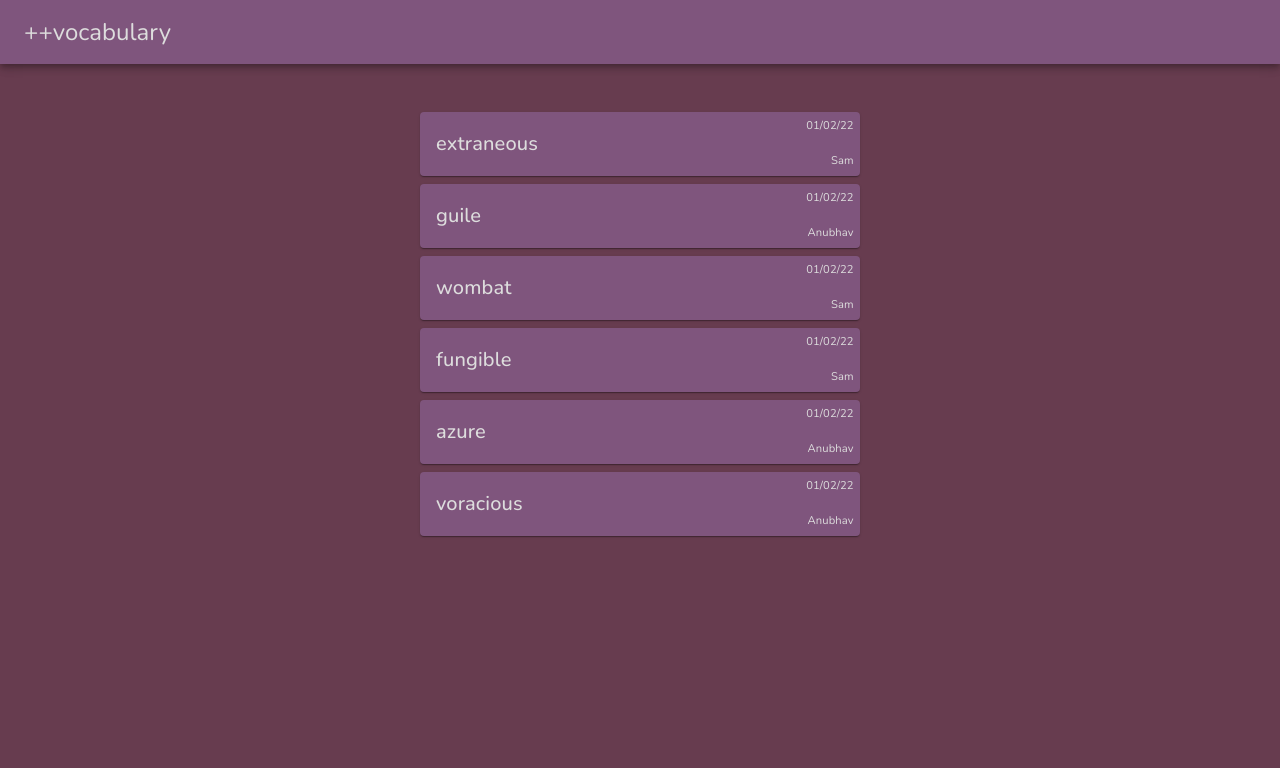
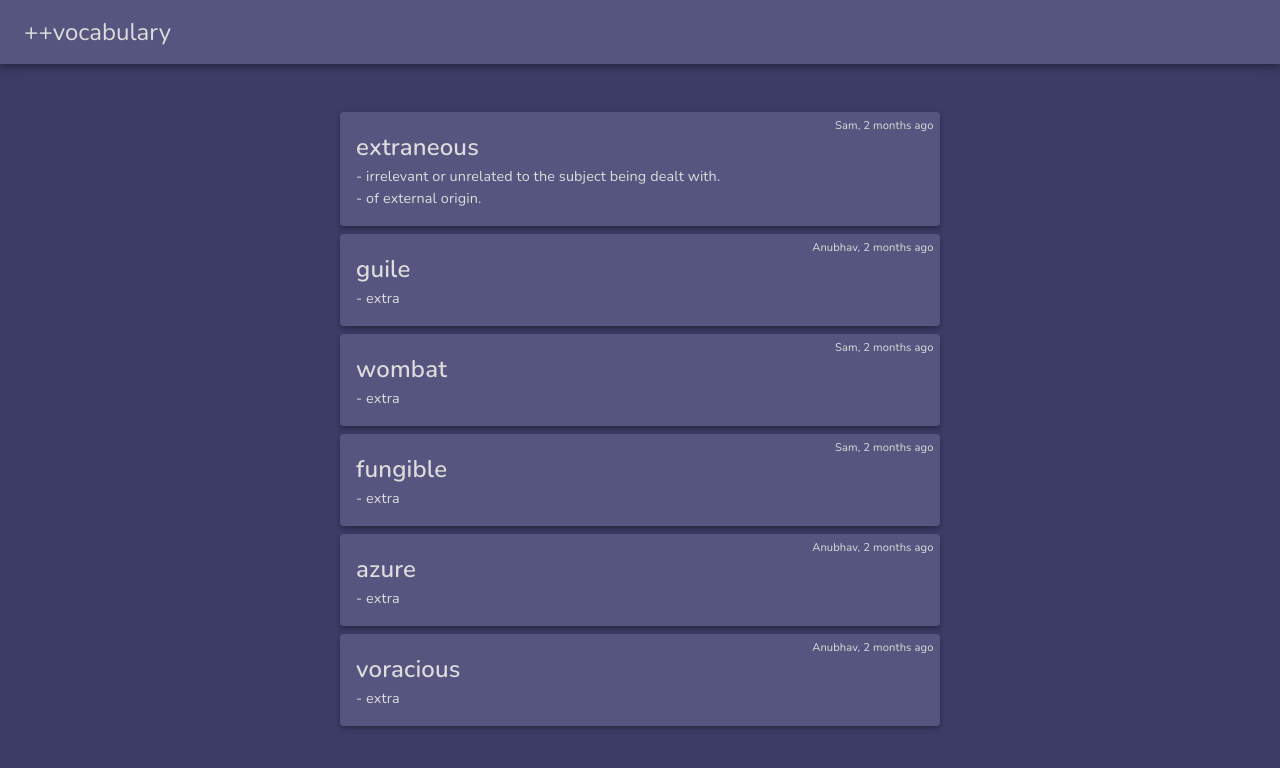
Before and after one commit to sammochen/ppv, a React (Create React App) app in the folder packages/frontend/: page / in a window 1280 px wide. Shown: the top 768 px of the page. Built offline with nearby package versions, Linux system fonts and the light colour scheme.

Commit message:
add definition in visual

```diff
--- a/packages/frontend/package.json
+++ b/packages/frontend/package.json
@@ -13,6 +13,7 @@
     "@types/react-dom": "^17.0.11",
     "axios": "^0.25.0",
     "color": "^4.2.1",
+    "dayjs": "^1.11.0",
     "gts": "^3.1.0",
     "prettier-plugin-organize-imports": "^2.3.4",
     "react": "^17.0.2",
--- a/packages/frontend/src/App.tsx
+++ b/packages/frontend/src/App.tsx
@@ -1,55 +1,16 @@
 import {AppBar, Grid, Toolbar, Typography} from '@mui/material';
 import {Box} from '@mui/system';
 import React from 'react';
-import {NewWordModal} from './components/NewWordModal';
 import {WordPanel} from './components/WordPanel';
 import {backgroundColor, secondaryColor, textColor} from './theme/colors';
-import {WordItem} from './utils/types';
+import {stubWordList} from './utils/stub';
 
 // const API_URL = process.env.REACT_APP_API_URL || 'http://localhost:3001';
 
 /* --------------------------- Temporary mock data -------------------------- */
 // Word list that is above the "new words" line
-const wordList: WordItem[] = [
-  {
-    word: 'extraneous',
-    author: 'Sam',
-    date: new Date('2/1/22'),
-  },
-  {
-    word: 'guile',
-    author: 'Anubhav',
-    date: new Date('2/1/22'),
-  },
-  {
-    word: 'wombat',
-    author: 'Sam',
-    date: new Date('2/1/22'),
-  },
-  {
-    word: 'fungible',
-    author: 'Sam',
-    date: new Date('2/1/22'),
-  },
-  {
-    word: 'azure',
-    author: 'Anubhav',
-    date: new Date('2/1/22'),
-  },
-  {
-    word: 'voracious',
-    author: 'Anubhav',
-    date: new Date('2/1/22'),
-  },
-];
 
 export const App = () => {
-  const [modalOpen, setModalOpen] = React.useState(false);
-
-  const handleModalClose = () => {
-    setModalOpen(false);
-  };
-
   return (
     <Box sx={{backgroundColor: backgroundColor.hex(), minHeight: '100vh'}}>
       {/* Top app bar */}
@@ -71,28 +32,22 @@ export const App = () => {
           <Grid
             container
             sx={{
-              width: '30rem',
+              width: '40rem',
               maxWidth: '80vw',
               padding: '1rem',
             }}
             spacing={1}
           >
-            {wordList.map(wordItem => {
+            {stubWordList.map(wordObj => {
               return (
                 <Grid item xs={12}>
-                  <WordPanel wordItem={wordItem} />
+                  <WordPanel wordObj={wordObj} />
                 </Grid>
               );
             })}
           </Grid>
         </Grid>
       </Grid>
-
-      {/* The modal that opens on adding a new word */}
-      <NewWordModal
-        modalOpen={modalOpen}
-        onClose={handleModalClose}
-      ></NewWordModal>
     </Box>
   );
 };
--- a/packages/frontend/src/components/NewWordModal.tsx
+++ /dev/null
@@ -1,81 +0,0 @@
-import CloseIcon from '@mui/icons-material/Close';
-import DoneIcon from '@mui/icons-material/Done';
-import StarIcon from '@mui/icons-material/Star';
-import {
-  Button,
-  Dialog,
-  DialogContent,
-  DialogTitle,
-  Grid,
-  TextField,
-  Typography,
-} from '@mui/material';
-import React from 'react';
-
-type NewWordModalProps = {
-  modalOpen: boolean;
-  onClose: () => void;
-};
-
-// The modal which facilitates adding a new word
-export const NewWordModal = ({modalOpen, onClose}: NewWordModalProps) => {
-  const [isFavourite, setFavourite] = React.useState(false);
-
-  const handleFavouriteButton = () => {
-    setFavourite(!isFavourite);
-  };
-
-  const handleCrossButtonClick = () => {
-    onClose();
-  };
-
-  const handleTickButtonClick = () => {
-    onClose();
-  };
-
-  return (
-    <Dialog
-      open={modalOpen}
-      onBackdropClick={() => onClose()}
-      maxWidth={'sm'}
-      fullWidth={true}
-    >
-      <DialogTitle>
-        <Typography component={'span'} variant={'h6'}>
-          New Word
-        </Typography>
-      </DialogTitle>
-      <DialogContent>
-        {/* Input components */}
-        <Grid container direction={'column'} spacing={2}>
-          <Grid item>
-            <TextField
-              fullWidth
-              variant="outlined"
-              placeholder="Enter your word here"
-            />
-          </Grid>
-
-          {/* The OK (tick) and Cancel (cross) buttons */}
-          <Grid container item spacing={1} justifyContent={'end'}>
-            <Grid item>
-              <Button variant="outlined" onClick={handleTickButtonClick}>
-                <StarIcon />
-              </Button>
-            </Grid>
-            <Grid item>
-              <Button variant="outlined" onClick={handleTickButtonClick}>
-                <DoneIcon />
-              </Button>
-            </Grid>
-            <Grid item>
-              <Button variant="outlined" onClick={handleCrossButtonClick}>
-                <CloseIcon />
-              </Button>
-            </Grid>
-          </Grid>
-        </Grid>
-      </DialogContent>
-    </Dialog>
-  );
-};
--- a/packages/frontend/src/components/WordPanel.tsx
+++ b/packages/frontend/src/components/WordPanel.tsx
@@ -1,14 +1,18 @@
 import {Grid, Paper, Typography} from '@mui/material';
+import dayjs from 'dayjs';
+import relativeTime from 'dayjs/plugin/relativeTime';
 import React from 'react';
 import {secondaryColor, textColor} from '../theme/colors';
-import {WordItem} from '../utils/types';
+import {WordObj} from '../utils/types';
+export type WordPanelProps = {
+  wordObj: WordObj;
+};
 
-export type WordPanelProps = {
-  wordItem: WordItem;
-};
-// Each panel represents each word
-export const WordPanel = ({wordItem}: WordPanelProps) => {
+dayjs.extend(relativeTime);
+export const WordPanel = ({wordObj}: WordPanelProps) => {
   const offset = '0.4rem';
+
+  const relativeDateString = dayjs().to(dayjs(wordObj.date));
 
   return (
     <Paper
@@ -16,19 +20,34 @@ export const WordPanel = ({wordItem}: WordPanelProps) => {
         position: 'relative',
         backgroundColor: secondaryColor.hex(),
       }}
-      elevation={1}
+      elevation={3}
     >
-      {/* Main word typography */}
+      {/* Main word  */}
       <Grid container sx={{padding: '1rem'}}>
-        <Grid item>
+        <Grid item sx={{maxWidth: '90%'}}>
           <Typography
             variant="h6"
             sx={{
+              fontSize: '1.5rem',
+              fontWeight: 550,
               color: textColor.hex(),
             }}
           >
-            {wordItem.word}
+            {wordObj.word}
           </Typography>
+
+          {wordObj.definitions.map((definition, index) => {
+            return (
+              <Typography
+                sx={{
+                  fontSize: '0.9rem',
+                  color: textColor.hex(),
+                }}
+              >
+                {'- ' + definition}
+              </Typography>
+            );
+          })}
         </Grid>
       </Grid>
 
@@ -38,28 +57,11 @@ export const WordPanel = ({wordItem}: WordPanelProps) => {
           fontSize: '0.7rem',
           position: 'absolute',
           right: offset,
-          bottom: offset,
-          color: textColor.hex(),
-        }}
-      >
-        {wordItem.author}
-      </Typography>
-
-      {/* Date - absolute positioned */}
-      <Typography
-        sx={{
-          fontSize: '0.7rem',
-          position: 'absolute',
-          right: offset,
           top: offset,
           color: textColor.hex(),
         }}
       >
-        {wordItem.date.toLocaleDateString('en-GB', {
-          day: '2-digit',
-          month: '2-digit',
-          year: '2-digit',
-        })}
+        {wordObj.author + ', ' + relativeDateString}
       </Typography>
     </Paper>
   );
--- a/packages/frontend/src/index.css
+++ b/packages/frontend/src/index.css
@@ -1,21 +1,22 @@
 body {
   margin: 0;
-  font-family: -apple-system, BlinkMacSystemFont, "Segoe UI", "Roboto", "Oxygen",
-    "Ubuntu", "Cantarell", "Fira Sans", "Droid Sans", "Helvetica Neue",
+  font-family: -apple-system, BlinkMacSystemFont, 'Segoe UI', 'Roboto', 'Oxygen',
+    'Ubuntu', 'Cantarell', 'Fira Sans', 'Droid Sans', 'Helvetica Neue',
     sans-serif;
   -webkit-font-smoothing: antialiased;
   -moz-osx-font-smoothing: grayscale;
 }
 
 code {
-  font-family: source-code-pro, Menlo, Monaco, Consolas, "Courier New",
+  font-family: source-code-pro, Menlo, Monaco, Consolas, 'Courier New',
     monospace;
 }
 
 /* Imports font */
 @font-face {
-  font-family: "Nunito";
-  src: url(./fonts/Nunito-VariableFont_wght.ttf) format("truetype");
+  font-family: 'Nunito';
+  font-weight: 125 950;
+  src: url(./fonts/Nunito-VariableFont_wght.ttf) format('truetype');
 }
 
 /* Override as default font */
--- a/packages/frontend/src/theme/colors.ts
+++ b/packages/frontend/src/theme/colors.ts
@@ -1,5 +1,5 @@
 import Color from 'color';
 
-export const backgroundColor = Color('#673C4F');
-export const secondaryColor = Color('#7F557D'); // darker
+export const backgroundColor = Color('#673C4F').hue(240);
+export const secondaryColor = Color('#7F557D').hue(240); // darker
 export const textColor = Color('#dddddd');
--- /dev/null
+++ b/packages/frontend/src/utils/stub.ts
@@ -0,0 +1,43 @@
+import {WordObj} from './types';
+
+export const stubWordList: WordObj[] = [
+  {
+    word: 'extraneous',
+    author: 'Sam',
+    definitions: [
+      'irrelevant or unrelated to the subject being dealt with.',
+      'of external origin.',
+    ],
+    date: new Date('2/1/22'),
+  },
+  {
+    word: 'guile',
+    author: 'Anubhav',
+    definitions: ['extra'],
+    date: new Date('2/1/22'),
+  },
+  {
+    word: 'wombat',
+    author: 'Sam',
+    definitions: ['extra'],
+    date: new Date('2/1/22'),
+  },
+  {
+    word: 'fungible',
+    author: 'Sam',
+    definitions: ['extra'],
+    date: new Date('2/1/22'),
+  },
+  {
+    word: 'azure',
+    author: 'Anubhav',
+    definitions: ['extra'],
+    date: new Date('2/1/22'),
+  },
+  {
+    word: 'voracious',
+    author: 'Anubhav',
+    definitions: ['extra'],
+    date: new Date('2/1/22'),
+  },
+];
--- a/packages/frontend/src/utils/types.ts
+++ b/packages/frontend/src/utils/types.ts
@@ -1,5 +1,6 @@
-export interface WordItem {
+export interface WordObj {
   word: string;
+  definitions: string[];
   author: string;
   date: Date;
 }
```
Also changed, not shown: packages/frontend/src/components/WordDivider.tsx (deleted, +0 -10 lines), 1 other file (tests, documents, lock files or other folders).
